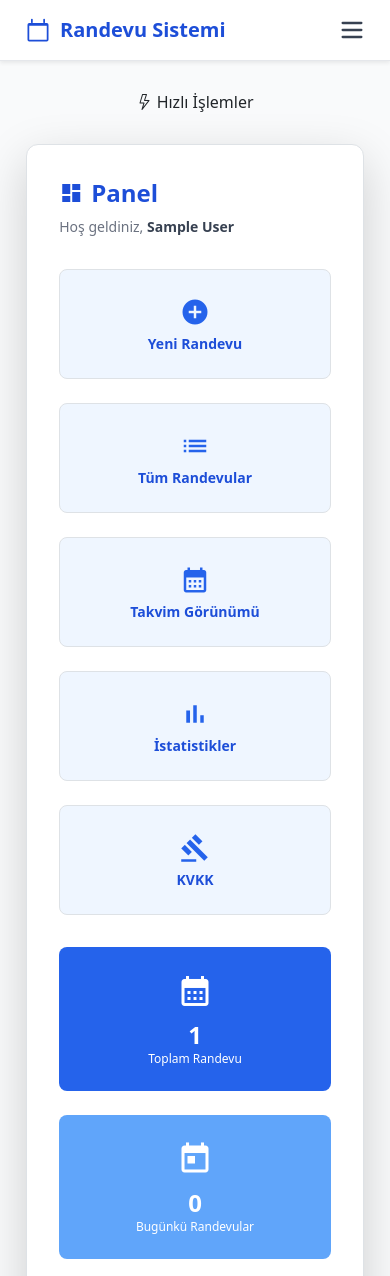
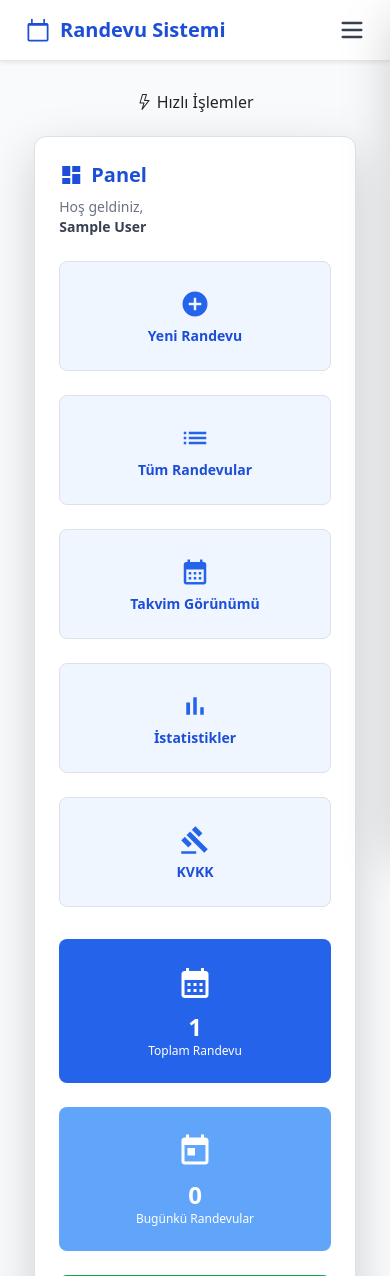
Before and after one commit to denizhanahmet/saas, a Flask app: page /dashboard/ in a window 390 px wide. Shown: the top 1276 px of the page. Run offline with Flask 3, Linux system fonts and the light colour scheme; a user stored in the database is signed in; tables that the repository leaves empty hold one stand-in row (values such as "Sample post"); a database or web service that is not in the repository returns one stand-in record (values such as "Sample title"); style sheets or scripts are compiled from the project's sources; some libraries are stand-ins or nearby versions.

Commit message:
responsive tasarım güncellendi yeniden

```diff
--- a/templates/base.html
+++ b/templates/base.html
@@ -65,12 +65,13 @@
                 {% endif %}
             </div>
         </div>
-        <!-- Off-canvas hamburger menu for mobile -->
+        <!-- Off-canvas hamburger menu for mobile (production, clean, overlay and menu separated) -->
         <div id="mobile-overlay"
-            class="fixed inset-0 bg-black bg-opacity-40 z-40 hidden transition-opacity duration-300"></div>
+            class="fixed inset-0 bg-gray-900 bg-opacity-30 z-40 hidden transition-opacity duration-300 md:hidden"></div>
         <aside id="mobile-menu"
-            class="fixed top-0 right-0 h-full w-72 max-w-full bg-white shadow-lg z-50 transform translate-x-full transition-transform duration-300 flex flex-col justify-between md:hidden">
-            <div class="flex flex-col gap-2 p-6 pt-8">
+            class="fixed top-0 right-0 h-full w-[300px] max-w-full bg-white shadow-lg z-50 md:hidden flex flex-col justify-between transition-all duration-300"
+            style="right:-300px;">
+            <div class="flex flex-col gap-2 p-6 pt-8 overflow-y-auto flex-1">
                 <div class="flex justify-between items-center mb-6">
                     <span class="text-xl font-bold text-blue-700">Menü</span>
                     <button id="menu-close" class="text-gray-700 focus:outline-none" aria-label="Menüyü Kapat">
@@ -119,22 +120,25 @@
             const mobileMenu = document.getElementById('mobile-menu');
             const mobileOverlay = document.getElementById('mobile-overlay');
             const menuClose = document.getElementById('menu-close');
+            let menuOpen = false;
             function openMenu() {
-                mobileMenu.classList.remove('translate-x-full');
+                mobileMenu.style.right = '0px';
                 mobileOverlay.classList.remove('hidden');
                 document.body.classList.add('overflow-hidden');
+                menuOpen = true;
             }
             function closeMenu() {
-                mobileMenu.classList.add('translate-x-full');
+                mobileMenu.style.right = '-300px';
                 mobileOverlay.classList.add('hidden');
                 document.body.classList.remove('overflow-hidden');
+                menuOpen = false;
             }
             menuToggle.addEventListener('click', openMenu);
             menuClose.addEventListener('click', closeMenu);
             mobileOverlay.addEventListener('click', closeMenu);
             // ESC ile kapama
             document.addEventListener('keydown', function (e) {
-                if (e.key === 'Escape') closeMenu();
+                if (e.key === 'Escape' && menuOpen) closeMenu();
             });
         </script>
     </nav>
--- a/templates/dashboard/index.html
+++ b/templates/dashboard/index.html
@@ -6,12 +6,14 @@
 </div>
 <div class="card-body">
     <div class="row">
-        <div class="w-full max-w-5xl mx-auto bg-white rounded-xl shadow-lg p-8 border border-gray-200 mt-8">
-            <div class="mb-8">
-                <h2 class="text-2xl font-bold text-blue-700 mb-2 flex items-center gap-2"><span
+        <div
+            class="w-full max-w-5xl mx-auto bg-white rounded-xl shadow-lg p-4 sm:p-6 md:p-8 border border-gray-200 mt-4 md:mt-8">
+            <div class="mb-6 md:mb-8">
+                <h2 class="text-xl md:text-2xl font-bold text-blue-700 mb-2 flex items-center gap-2"><span
                         class="material-icons align-middle">dashboard</span>Panel</h2>
-                <div class="text-gray-500 text-sm">Hoş geldiniz, <span class="font-semibold text-gray-700">{{
-                        current_user.get('first_name', '') }} {{ current_user.get('last_name', '') }}</span></div>
+                <div class="text-gray-500 text-sm md:text-base break-words">Hoş geldiniz,<br class="block md:hidden" />
+                    <span class="font-semibold text-gray-700">{{ current_user.get('first_name', '') }} {{
+                        current_user.get('last_name', '') }}</span></div>
             </div>
             <!-- Hızlı İşlemler -->
             <div class="grid grid-cols-1 md:grid-cols-5 gap-4 mb-8">
```
